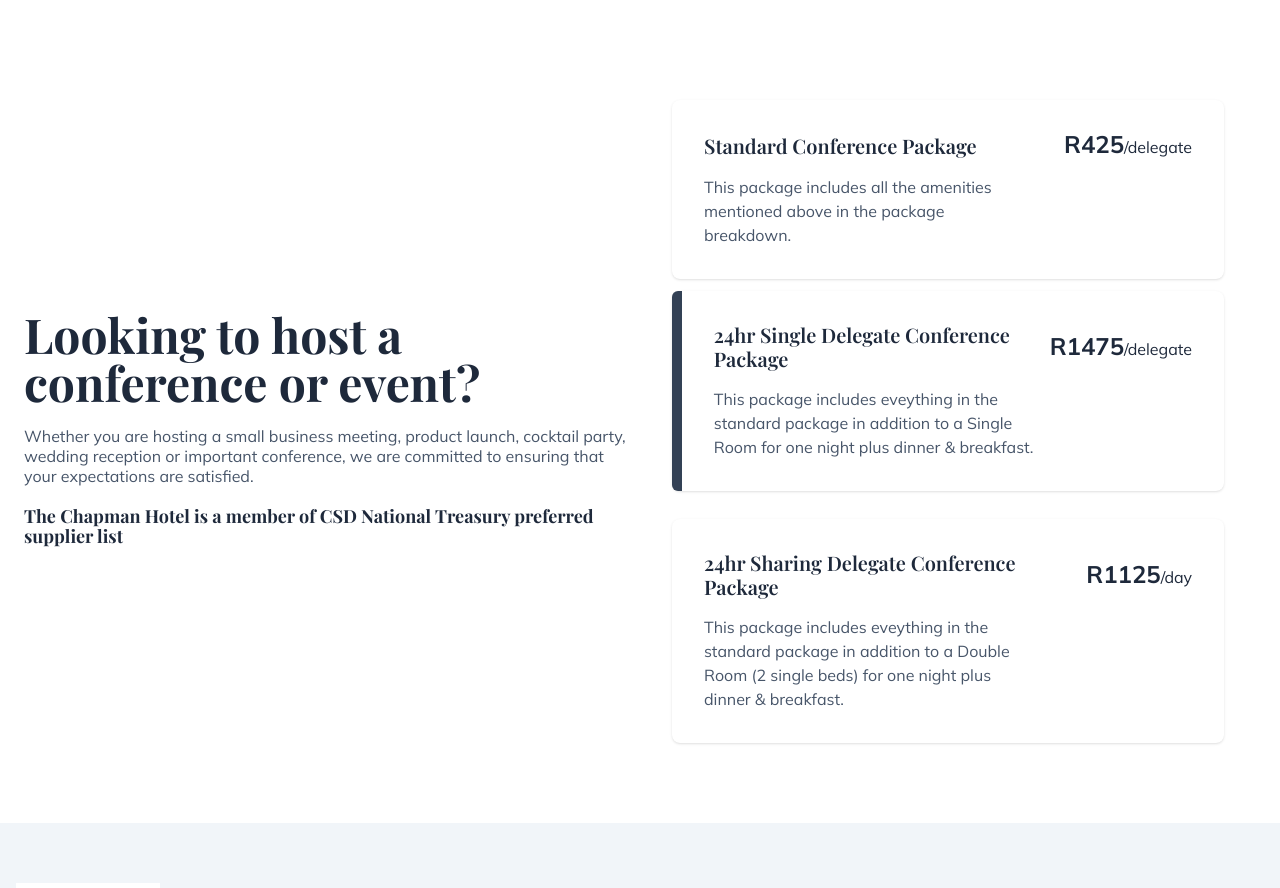
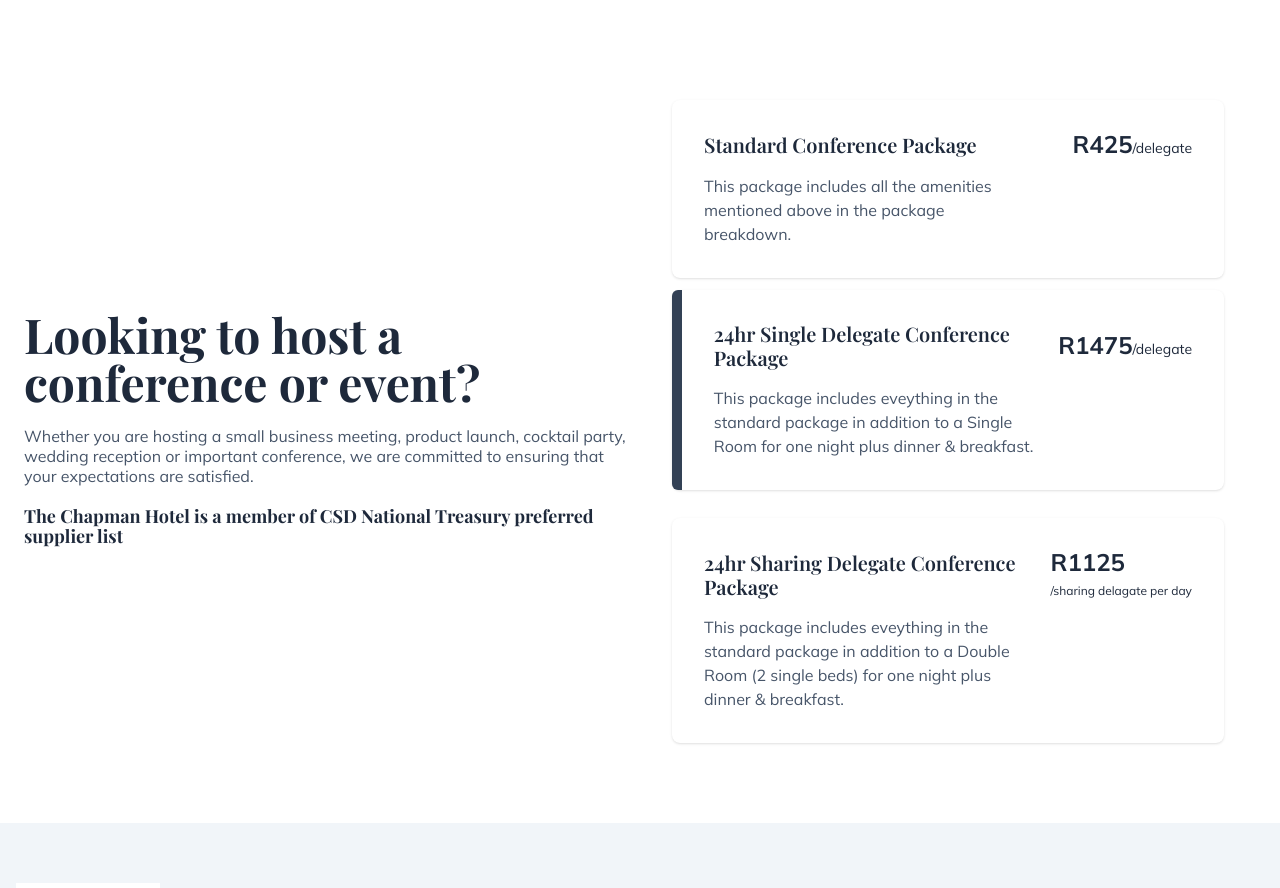
Before and after one commit to PhilaniNcube/chapman, a Next.js app: page /conferencing in a window 1280 px wide. Shown: the part 1300-2188 px from the top of the page. Built offline with nearby package versions, Linux system fonts and the light colour scheme.

Commit message:
delagate

```diff
--- a/app/conferencing/Details.tsx
+++ b/app/conferencing/Details.tsx
@@ -41,7 +41,7 @@ export default function Details() {
                   Standard Conference Package
                 </h2>
                 <p className="text-2xl md:mt-0 mt-4 font-semibold leading-6 text-slate-800">
-                  R425<span className="font-normal text-base">/delegate</span>
+                  R425<span className="font-normal text-sm">/delegate</span>
                 </p>
               </div>
               <p className="md:w-80 text-base leading-6 mt-4 text-slate-600">
@@ -59,11 +59,11 @@ export default function Details() {
                   <h2
                     className={`${display.className} text-xl font-semibold leading-6 text-slate-800`}
                   >
-                    24hr Single Delegate Conference Package
+                    24hr Single Delegate Conference <br />Package
                   </h2>
                   <p className="text-2xl md:mt-0 mt-4 font-semibold leading-6 text-slate-800">
                     R1475
-                    <span className="font-normal text-base">/delegate</span>
+                  <span className="font-normal text-sm">/delegate</span>
                   </p>
                 </div>
                 <p className="md:w-80 text-base leading-6 mt-4 text-slate-600">
@@ -84,7 +84,7 @@ export default function Details() {
                   24hr Sharing Delegate Conference <br/>Package
                 </h2>
                 <p className="text-2xl md:mt-0 mt-4 font-semibold leading-6 text-slate-800">
-                  R1125<span className="font-normal text-base">/day</span>
+                  R1125 <br/><span className="font-normal text-xs">/sharing delagate per day</span>
                 </p>
               </div>
               <p className="md:w-80 text-base leading-6 mt-4 text-slate-600">
```
